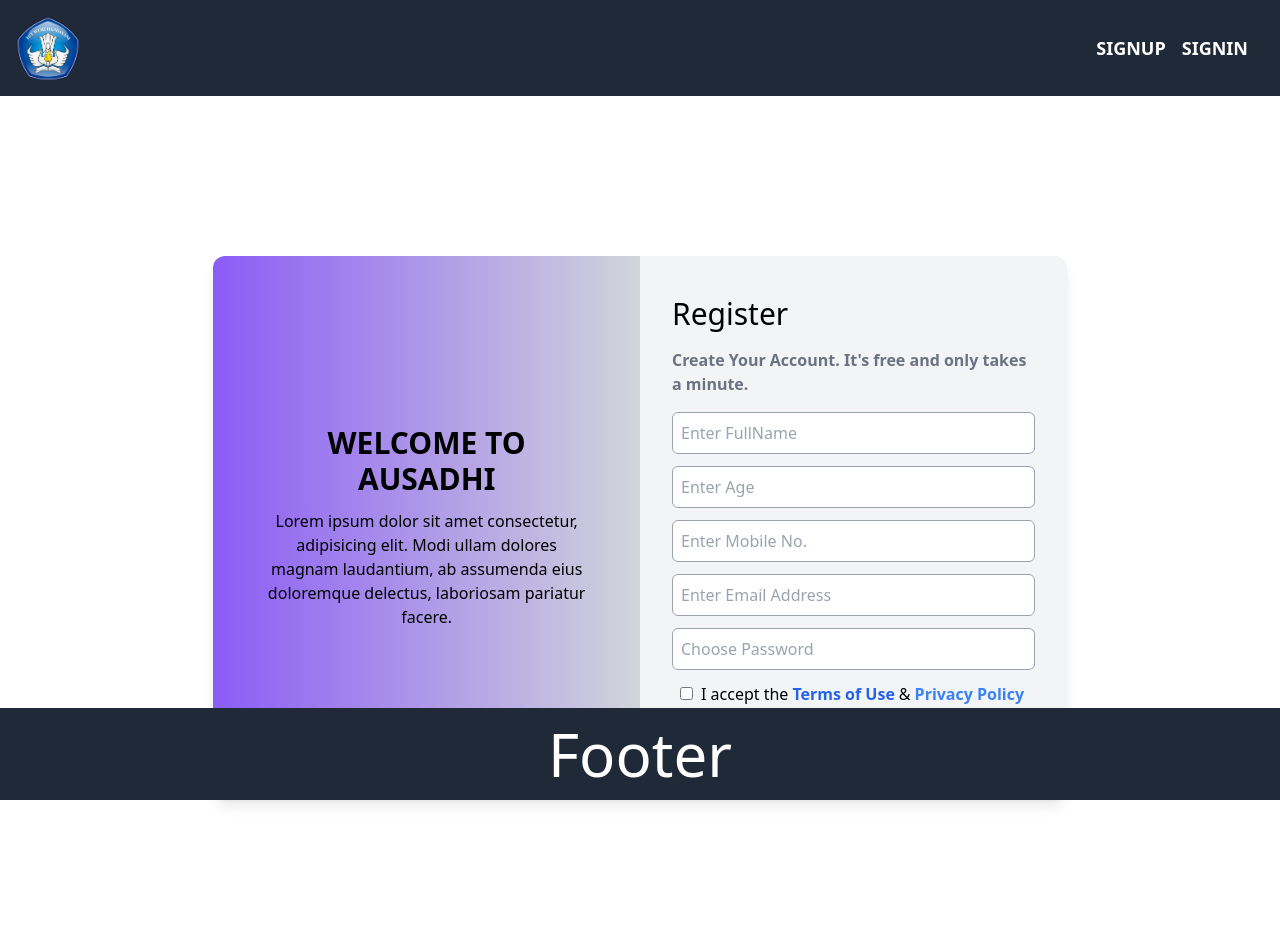
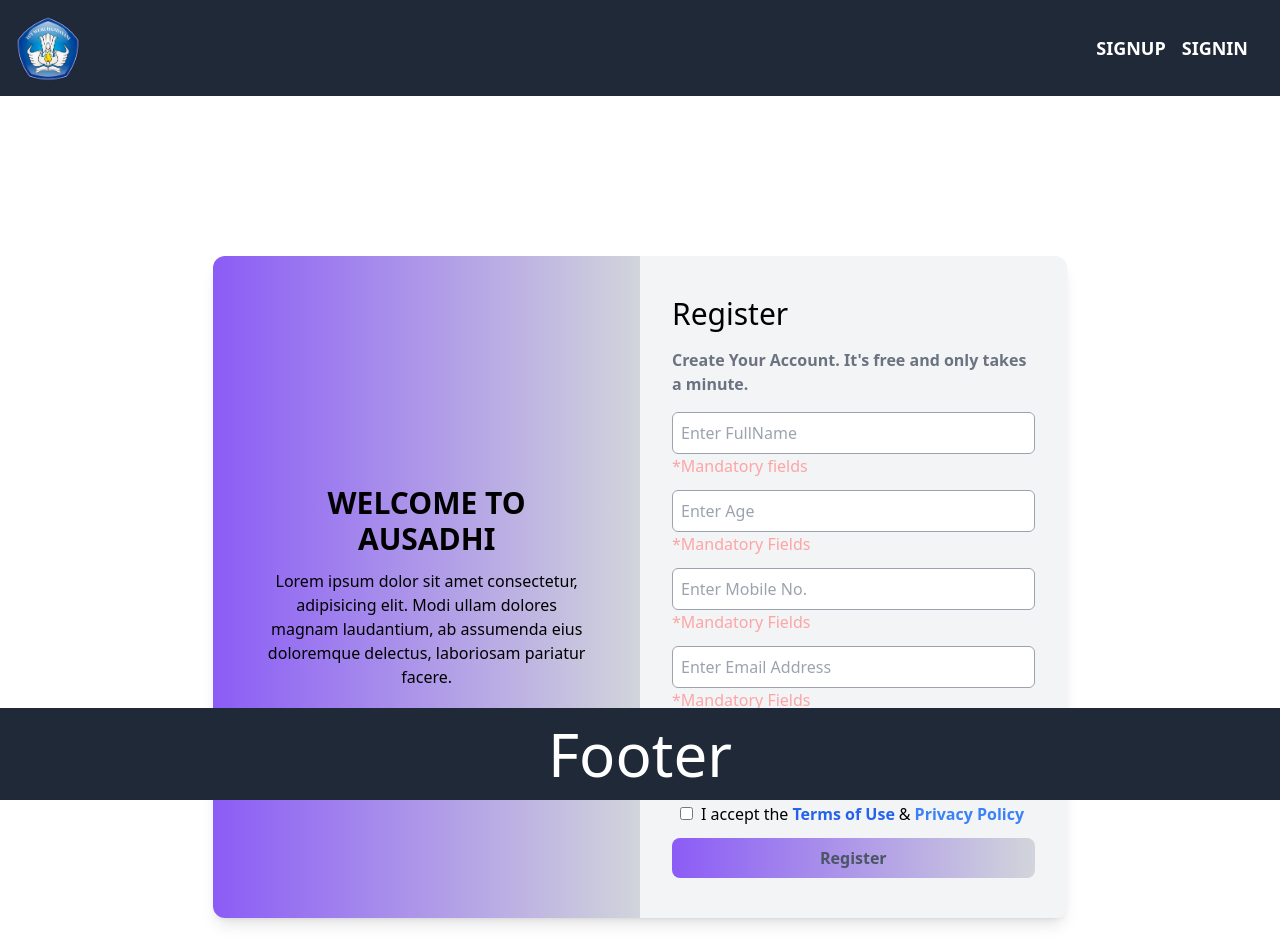
Before and after one commit to nikikalwar/app-frontend, a React (Create React App) app: page /signup in a window 1280 px wide. Shown: the top 952 px of the page. Built offline with nearby package versions, Linux system fonts and the light colour scheme.

Commit message:
ForgotPassword comp created with little changes in signin and signup comp

```diff
--- a/src/App.js
+++ b/src/App.js
@@ -6,6 +6,7 @@
 import { ForgotPassword } from "./components/ForgotPassword";
 import { SignIn } from "./components/SignIn";
 import { NavBar } from "./components/NavBar";
+
 import Footer from "./components/Footer";
 
 function App() {
@@ -17,7 +18,7 @@
           <Route exact path="/" element={<Home />} />
           <Route path="/signup" element={<SignUp />} />
           <Route path="/reverify-user" element={<ReVerifyUser />} />
-          <Route path="/forgot-password" element={<ForgotPassword />} />
+          <Route path="/forgotpassword" element={<ForgotPassword />} />
           <Route path="/signin" element={<SignIn />} />
         </Routes>
         <Footer />
--- a/src/components/ForgotPassword.js
+++ b/src/components/ForgotPassword.js
@@ -1,3 +1,34 @@
+import React, { useState } from "react";
+
 export const ForgotPassword = () => {
-  return <>ForgotPassword Page</>;
+  // states
+  const [error, seterror] = useState(false);
+
+  // resetPassword btn handler
+  const resetPassword = () => {
+    seterror(true);
+  };
+  return (
+    <>
+      <div className="min-h-screen py-40">
+        <div className="flex flex-col w-[400px] h-[250px] rounded-lg shadow-lg mx-auto  justify-items-center px-10  py-10  bg-gray-200 ">
+          <h1 className="text-gray-700 font-bold text-lg my-2">
+            Reset Password ?
+          </h1>
+          <input
+            placeholder="Enter Your Email"
+            type="email"
+            className="border border-gray-200 p-2 w-full rounded-lg outline-green-400  "
+          />
+          {error && <span className="text-red-400  "> *email not found</span>}
+          <button
+            onClick={resetPassword}
+            className="flex justify-center items-center my-3  bg-green-500 py-2 px-10 text-md font-semibold rounded-md mb-10"
+          >
+            SUBMIT
+          </button>
+        </div>
+      </div>
+    </>
+  );
 };
--- a/src/components/SignIn.js
+++ b/src/components/SignIn.js
@@ -1,8 +1,14 @@
 import React, { useState } from "react";
+import { Link } from "react-router-dom";
 
 export const SignIn = () => {
   const [Email, setEmail] = useState("");
   const [Password, setPassword] = useState("");
+
+  // handleSignin
+  const handleSignin = () => {
+    console.log("handle sign in button ");
+  };
   return (
     <>
       <form className="min-h-screen py-40  ">
@@ -28,6 +34,7 @@
               Log in to Your Account for Orders and Bookings
             </p>
             <div className="flex flex-col gap-3 ">
+              <div className="flex flex-col">
                 <input
                   className="p-2 border-gray-400 border rounded-md"
                   type="email"
@@ -35,6 +42,9 @@
                   placeholder="Enter Email Address"
                   onChange={(e) => setEmail(e.target.value)}
                 />
+                <span className="text-red-300 ">*Mandatory fields</span>
+              </div>
+              <div className="flex flex-col">
                 <input
                   className="p-2 border-gray-400 border rounded-md"
                   type="password"
@@ -42,15 +52,29 @@
                   placeholder="Enter Password"
                   onChange={(e) => setPassword(e.target.value)}
                 />
+                <span className="text-red-300 ">*Mandatory fields</span>
+              </div>
+              <div className="flex justify-between">
                 <div>
                   <input
                     type="checkbox"
                     className="border border-gray-200 mx-1"
                   />
-                <span className="font-semibold">Remember Me</span>
+                  <span className="font-semibold text-gray-500">
+                    Remember Me
+                  </span>
+                </div>
+                <Link to="/forgotpassword">
+                  <p className="text-gray-500 underline hover:text-gray-700">
+                    Forgot Password ?
+                  </p>
+                </Link>
               </div>
 
-              <button className=" py-2 bg-gradient-to-r from-violet-500 to-gray-300 text-gray-600 font-bold rounded-lg">
+              <button
+                onClick={handleSignin}
+                className=" py-2 bg-gradient-to-r from-violet-500 to-gray-300 text-gray-600 font-bold rounded-lg"
+              >
                 Sign In
               </button>
             </div>
--- a/src/components/SignUp.js
+++ b/src/components/SignUp.js
@@ -7,9 +7,12 @@
   const [Mobileno, setMobileno] = useState("");
   const [Email, setEmail] = useState("");
   const [Password, setPassword] = useState("");
-  const [Checked, setChecked] = useState(false);
+  const [Checked, setChecked] = useState();
+  const [error, seterror] = useState();
 
-  const handleSubmit = () => {
+  const handleSubmit = (e) => {
+    e.preventDefault();
+    if ((Checked, Name, Age, Mobileno, Email, Password)) {
       let body = {
         name: Name,
         age: Age,
@@ -17,8 +20,10 @@
         email: Email,
         password: Password,
       };
-
       postSignUp(body);
+    } else {
+      seterror(true);
+    }
   };
 
   const postSignUp = async (body) => {
@@ -54,6 +59,7 @@
               Create Your Account. It's free and only takes a minute.
             </p>
             <div className="flex flex-col gap-3 ">
+              <div className="flex flex-col">
                 <input
                   className="p-2 border-gray-400 border rounded-md "
                   type="text"
@@ -61,7 +67,9 @@
                   value={Name}
                   onChange={(e) => setName(e.target.value)}
                 />
-
+                <span className="text-red-300 ">*Mandatory fields</span>
+              </div>
+              <div className="flex flex-col">
                 <input
                   className="p-2 border-gray-400 border rounded-md "
                   type="number"
@@ -69,7 +77,9 @@
                   value={Age}
                   onChange={(e) => setAge(e.target.value)}
                 />
-
+                <span className="text-red-300">*Mandatory Fields</span>
+              </div>
+              <div className="flex flex-col">
                 <input
                   className="p-2 border-gray-400 border rounded-md "
                   type="tel"
@@ -77,7 +87,9 @@
                   value={Mobileno}
                   onChange={(e) => setMobileno(e.target.value)}
                 />
-
+                <span className="text-red-300">*Mandatory Fields</span>
+              </div>
+              <div className="flex flex-col">
                 <input
                   className="p-2 border-gray-400 border rounded-md"
                   type="email"
@@ -85,7 +97,9 @@
                   value={Email}
                   onChange={(e) => setEmail(e.target.value)}
                 />
-
+                <span className="text-red-300">*Mandatory Fields</span>
+              </div>
+              <div className="flex flex-col">
                 <input
                   className="p-2 border-gray-400 border rounded-md"
                   type="password"
@@ -93,6 +107,9 @@
                   value={Password}
                   onChange={(e) => setPassword(e.target.value)}
                 />
+                <span className="text-red-300">*Mandatory Fields</span>
+              </div>
+              <div className="flex flex-col">
                 <div>
                   <input
                     type="checkbox"
@@ -112,6 +129,13 @@
                   </span>
                 </div>
 
+                {error && (
+                  <span className="text-red-300 ">
+                    *Tick Accept the Terms & Privacy Policy to Register{" "}
+                  </span>
+                )}
+              </div>
+
               <button
                 onClick={handleSubmit}
                 className=" py-2 bg-gradient-to-r from-violet-500 to-gray-300 text-gray-600 font-bold rounded-lg"
```
Lines whose indentation alone changed are shown as unchanged.
